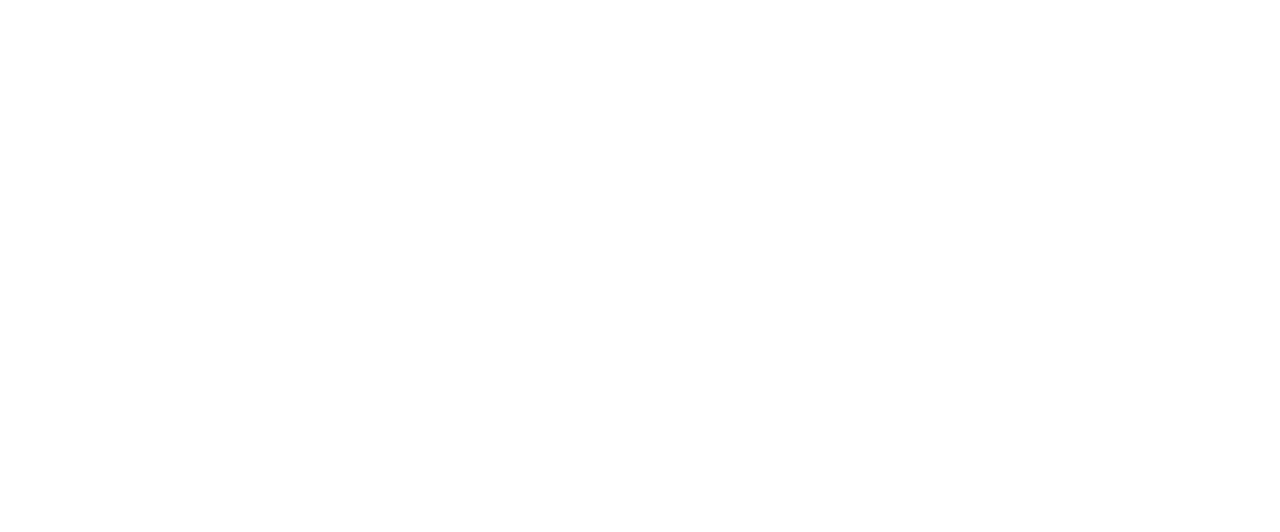
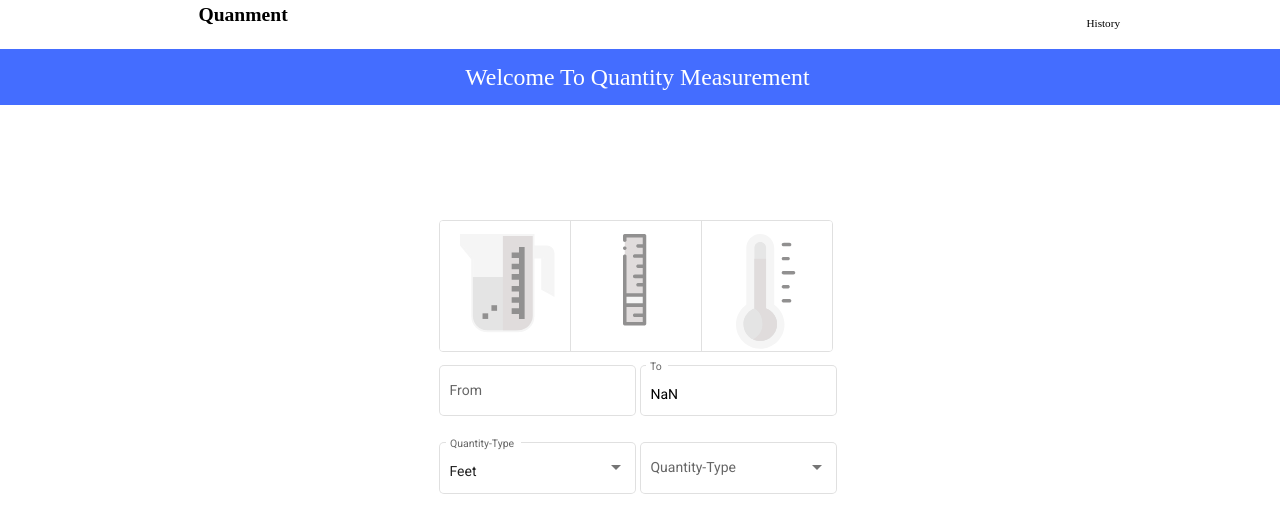
Before and after one commit to himanshugharat/Quantity-Measurement-App, an Angular app: page /home in a window 1280 px wide. Shown: the top 532 px of the page. Built offline with nearby package versions, Linux system fonts and the light colour scheme.

Commit message:
feat: added the converion of temperature

```diff
--- a/src/app/app-routing.module.ts
+++ b/src/app/app-routing.module.ts
@@ -7,7 +7,7 @@ import { QuantityComponent } from './components/quantity/quantity.component';
 const routes: Routes = [{
   path: 'home', component: HomeComponent,
   children: [
-  { path: 'header', component: HeaderComponent} ,{ path: 'header/quantity', component: QuantityComponent }]
+    { path: '', component: HeaderComponent },{ path: 'header', component: HeaderComponent }, { path: 'quantity', component: QuantityComponent }]
 }];
 
 @NgModule({
--- a/src/app/components/quantity/quantity.component.html
+++ b/src/app/components/quantity/quantity.component.html
@@ -14,11 +14,12 @@
 <div>
     <mat-form-field class="form-field" appearance="outline">
         <mat-label>From</mat-label>
-        <input matInput type="text" placeholder="0" (change)="fromValue($event)">
+        <input matInput type="text" placeholder="Enter quantity" (change)="fromValue($event)">
     </mat-form-field>
     <mat-form-field class="form-field" appearance="outline">
         <mat-label>To</mat-label>
-        <input matInput type="text" placeholder="0" value="{{(inputFrom*valueFrom)/valueTo}}">
+        <input matInput type="text"
+            value="{{active?tempActiveType?(inputFrom*9/5)+32:(inputFrom-32)*5/9:(inputFrom*valueFrom)/valueTo}}">
     </mat-form-field>
 </div>
 <div>
--- a/src/app/components/quantity/quantity.component.scss
+++ b/src/app/components/quantity/quantity.component.scss
@@ -1,6 +1,6 @@
 .align {
   padding-top: 10px;
-  margin-top: 16%;
+  margin-top: 26%;
   padding-bottom: 10px;
   justify-items: center;
 }
@@ -17,9 +17,9 @@ img {
   padding-right: 1%;
 }
 mat-button-toggle {
-  border-radius: 10px;
-  margin-left: 10px;
-  margin-right: 10px;
+ // border-radius: 10px;
+ // margin-left: 10px;
+ // margin-right: 10px;
   font-family: "Nunito Semibold", sans-serif;
   font-size: 14px;
   font-style: bold;
--- a/src/app/components/quantity/quantity.component.ts
+++ b/src/app/components/quantity/quantity.component.ts
@@ -20,6 +20,7 @@ export class QuantityComponent implements OnInit {
   inputTo: number
   form: FormGroup;
   disablePlace: number;
+  tempActiveType: boolean;
   quantity: quantity[] = [
     { value: 'length-0', viewValue: 'Feet', convert: 12, place: 0 },
     { value: 'length-1', viewValue: 'Inch', convert: 1, place: 1 },
@@ -27,6 +28,7 @@ export class QuantityComponent implements OnInit {
     { value: 'length-3', viewValue: 'Centimeter', convert: 0.4, place: 3 },
   ];
   selectedQuantity = this.quantity[0].value;
+  active: boolean
 
   constructor() { }
 
@@ -60,13 +62,29 @@ export class QuantityComponent implements OnInit {
     }
   }
   selectChangeFrom(event) {
+    console.log(event)
     this.quantity.forEach(element => {
       if (element.value == event) {
+        if (event == 'temperature-0') {
+          this.active = true
+          this.tempActiveType = true;
+
+        }
+        if(event == 'temperature-1') {
+          this.active = true
+          this.tempActiveType = false;
+
+        }else{
+          this.active=false
+        }
+
+       //this.active=false
         this.valueFrom = element.convert
         this.disablePlace = element.place
       }
     });
   }
+
   selectChangeTo(event) {
     this.quantity.forEach(element => {
       if (element.value == event) {
```
